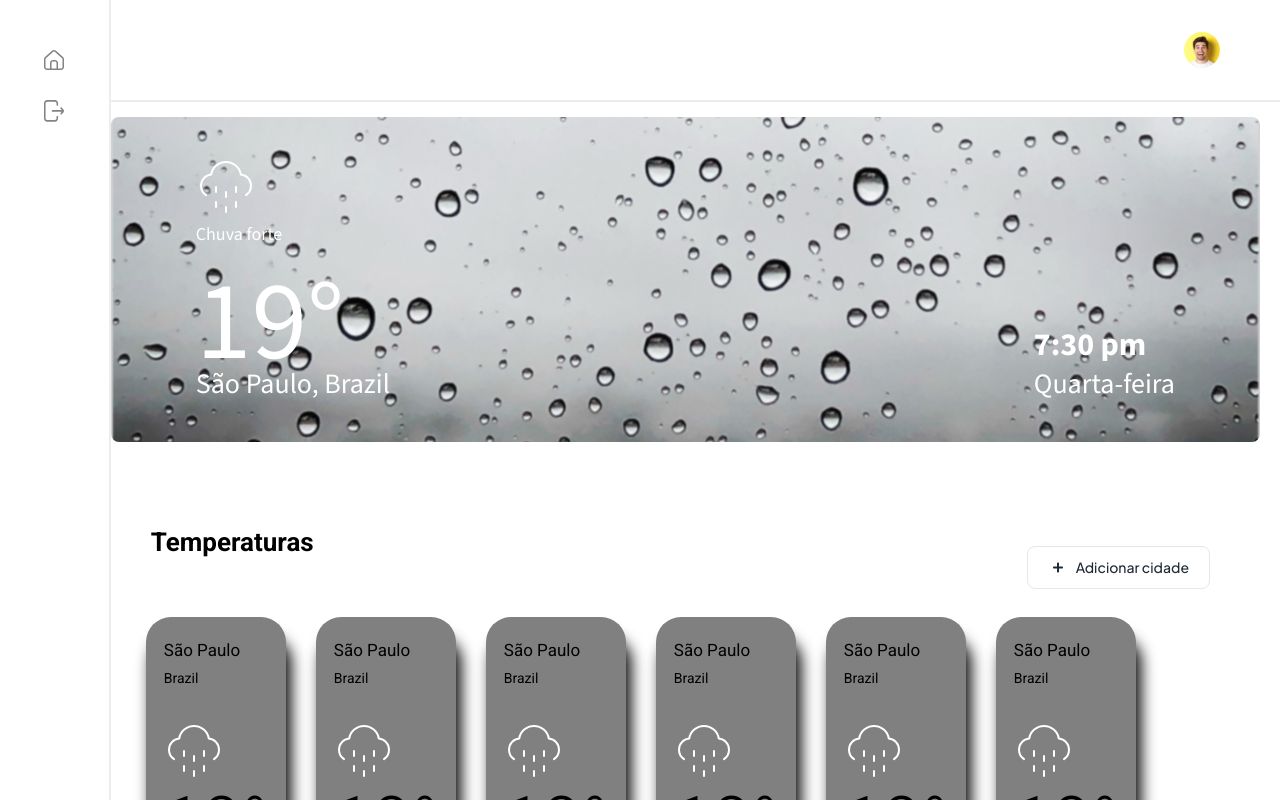
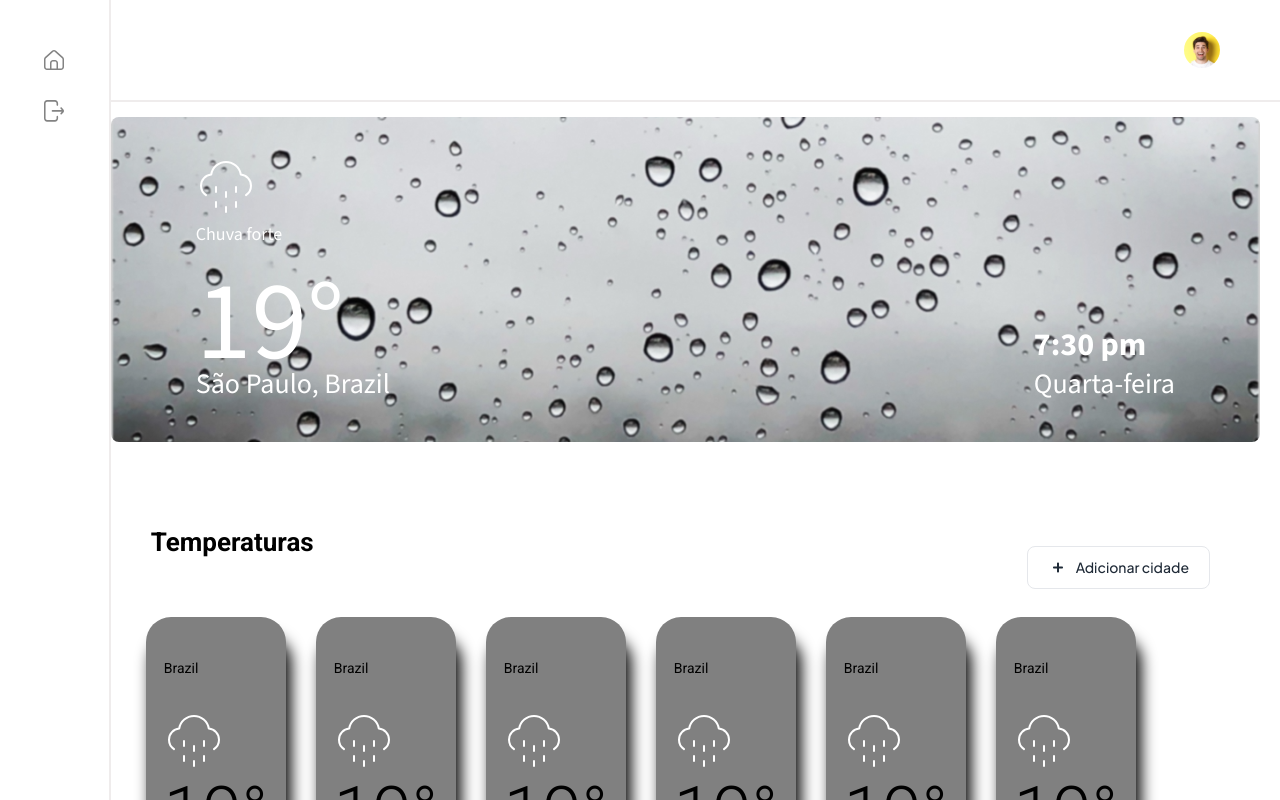
Before and after one commit to jose-ithalo/Clima-Tempo, a React (Create React App) app: page /Home in a window 1280 px wide. Shown: the top 800 px of the page. Built offline with nearby package versions, Linux system fonts and the light colour scheme; sample sign-in values are in the browser's storage.

Commit message:
Adição de prop ao arquivo

```diff
--- a/src/components/CardWeather/index.tsx
+++ b/src/components/CardWeather/index.tsx
@@ -4,18 +4,20 @@ import clound from '../../assets/cloud.svg';
 import glyph from '../../assets/glyph.svg';
 
 import DelButton from '../../components/DelButton/button';
+import CityProp from '../../types/cityProp';
+
+
 
 import { useState } from 'react';
 
-function CardWeather() {
+function CardWeather({ cityName }: CityProp) {
 
     const [delState, setDelState] = useState(false);
-
 
     return (
         <div className='cardContainer' onMouseEnter={() => setDelState(true)} onMouseLeave={() => setDelState(false)}>
             <div className="card" >
-                <h1 className='cityCard'>São Paulo</h1>
+                <h1 className='cityCard'>{cityName}</h1>
                 <span className='countryCard'>Brazil</span>
                 <img src={clound} alt='Nuvem' />
                 <h2 className='tempCard'><span>19</span>&deg;</h2>
```
